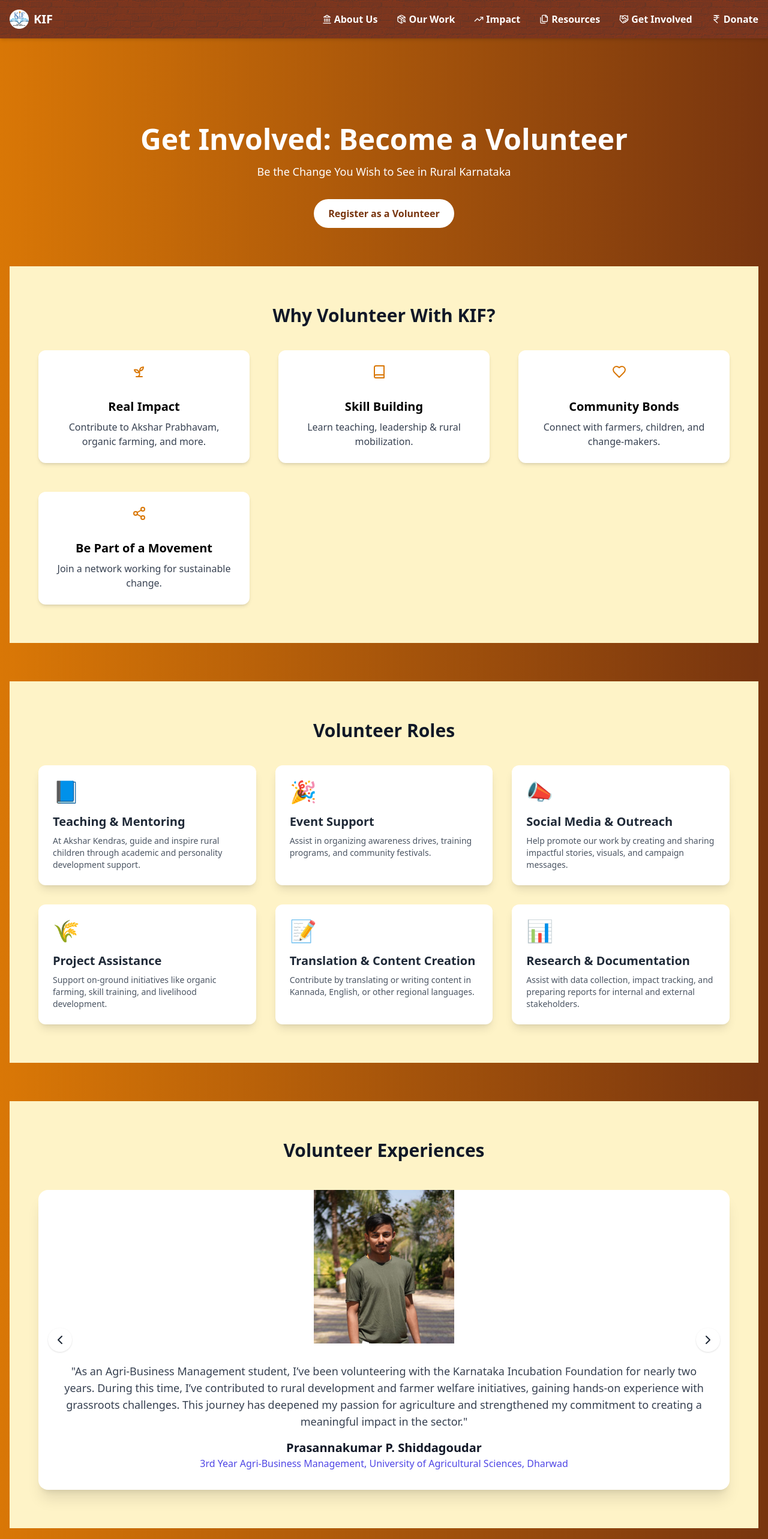
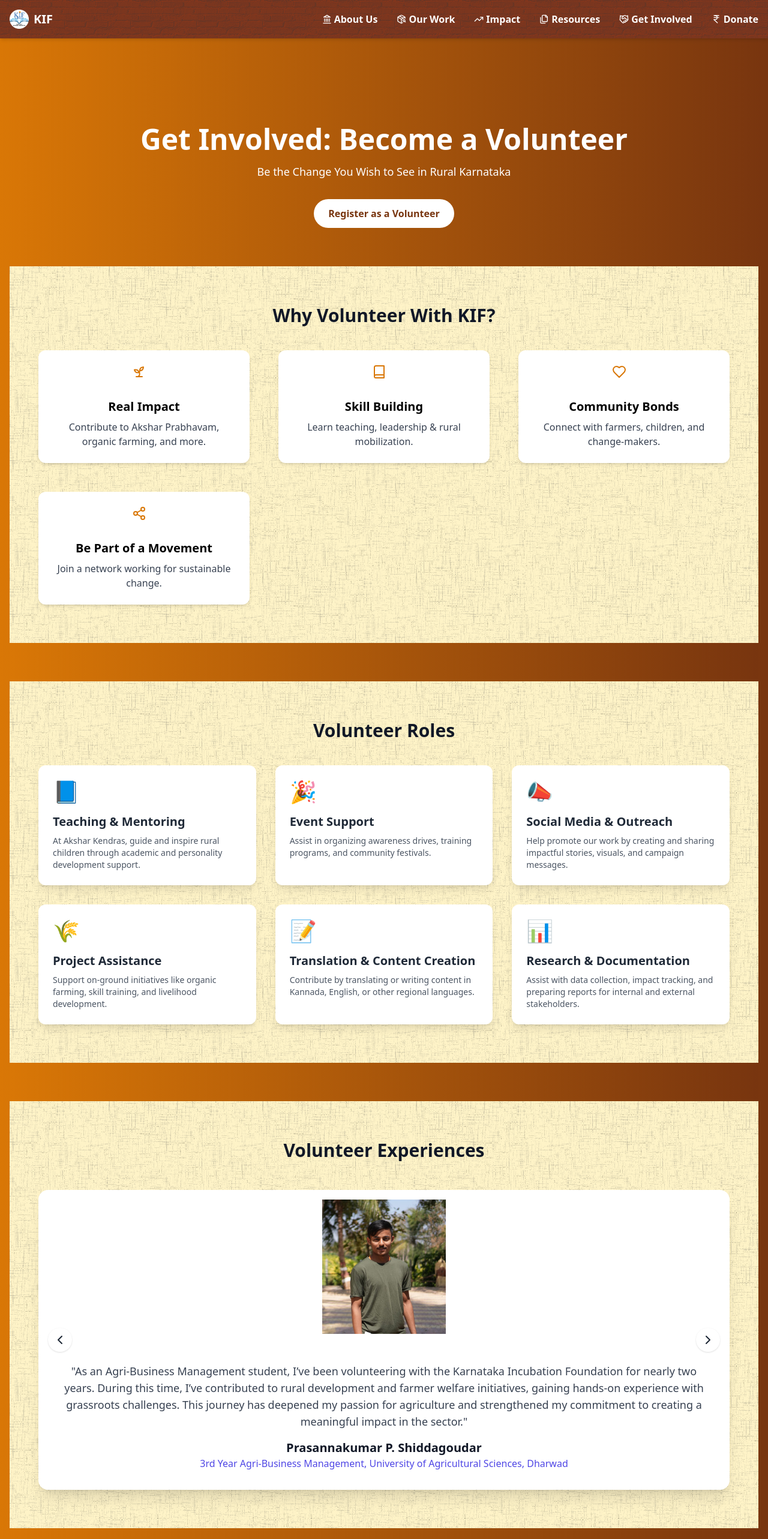
Before and after one commit to adityspecial/new-village, a React (Vite) app in the folder project/: page /get-involved/volunteer in a window 1280 px wide. Shown: the top 2566 px of the page at 60% size. Built offline with nearby package versions, Linux system fonts and the light colour scheme.

Commit message:
Updated Volunteers Page

```diff
--- a/project/src/components/TestimonialCarousel.tsx
+++ b/project/src/components/TestimonialCarousel.tsx
@@ -29,7 +29,7 @@ const TestimonialCarousel: React.FC<CarouselProps> = ({ testimonials }) => {
               className={`absolute inset-0 transition-opacity duration-500 ${isActive ? 'opacity-100 z-20' : 'opacity-0 z-10'}`}
             >
               <div className="bg-white rounded-2xl shadow-xl overflow-hidden">
-                <div className="h-64">
+                <div className="h-64 p-4">
                   <img src={t.image} alt={t.author} className="w-full h-full object-top object-contain" />
                 </div>
                 <div className="p-8">
@@ -52,4 +52,25 @@ const TestimonialCarousel: React.FC<CarouselProps> = ({ testimonials }) => {
   );
 };
 
+export const testimonials = [
+  {
+    content: `As an Agri-Business Management student, I’ve been volunteering with the Karnataka Incubation Foundation for nearly two years. During this time, I’ve contributed to rural development and farmer welfare initiatives, gaining hands-on experience with grassroots challenges. This journey has deepened my passion for agriculture and strengthened my commitment to creating a meaningful impact in the sector.`,
+    author: 'Prasannakumar P. Shiddagoudar',
+    role: '3rd Year Agri-Business Management, University of Agricultural Sciences, Dharwad',
+    image: '/public/images/volunteers/Prasanna.jpg',
+  },
+  {
+    content: `I was fortunate to be part of the team conducting training sessions for farmers, aimed at introducing them to new, sustainable farming techniques. The training covered everything from pest management to crop rotation. Through these sessions, farmers learned how to enhance their crop yields and adopt more sustainable methods. Knowing that my efforts directly contributed to improving their productivity and long-term practices was incredibly rewarding.`,
+    author: 'Rohit Kotagi',
+    role: 'B.Sc Hons agriculture, University of Agricultural Sciences, Dharwad',
+    image: '/public/images/volunteers/Rohit.jpg',
+  },
+  {
+    content: `As a volunteer with KIF, my main responsibility was to connect local farmers directly with customers, eliminating the need for middlemen. This initiative was crucial in ensuring farmers received fair prices for their produce and could build lasting, trust-based relationships with buyers. The direct connections I helped establish not only increased farmers' income but also improved their overall market access. It felt truly fulfilling to contribute to a model that supports farmer self-reliance and economic empowerment.`,
+    author: 'Suraj Naste',
+    role: '3rd Year Agri-Business Management, University of Agricultural Sciences, Dharwad',
+    image: '/public/images/volunteers/Suraj.jpg',
+  },
+];
+
 export default TestimonialCarousel;
--- a/project/src/components/VolunteerPage.tsx
+++ b/project/src/components/VolunteerPage.tsx
@@ -1,9 +1,8 @@
 import React, { useState } from 'react';
-import { Heart, Book, Calendar, Share2, Sprout, FileText } from 'lucide-react';
+import { Heart, Book, Share2, Sprout } from 'lucide-react';
 import Modal from './Modal';
 import RegistrationForm from './RegistrationForm';
-import TestimonialCarousel from './TestimonialCarousel';
-import { testimonials } from './testimonials';
+import TestimonialCarousel, { testimonials } from './TestimonialCarousel';
 
 const VolunteerPage: React.FC = () => {
   const [isModalOpen, setIsModalOpen] = useState(false);
@@ -23,7 +22,7 @@ const VolunteerPage: React.FC = () => {
         </button>
       </section>
 
-      <section className="bg-amber-100 py-16 px-4">
+      <section className="bg-amber-100 py-16 px-4 pattern-bg-yellow">
       <h2 className="text-3xl font-bold text-gray-900 mb-10">Why Volunteer With KIF?</h2>
           <div className="max-w-6xl mx-auto grid gap-12 md:grid-cols-2 lg:grid-cols-3">
           {[
@@ -44,7 +43,7 @@ const VolunteerPage: React.FC = () => {
       <section className="h-16 bg-gradient-to-r from-amber-600 to-amber-900" />
 
 
-      <section className="bg-amber-100 py-16 px-4">
+      <section className="bg-amber-100 py-16 px-4 pattern-bg-yellow">
   <div className="max-w-6xl mx-auto text-center">
     <h2 className="text-3xl font-bold text-gray-900 mb-10">Volunteer Roles</h2>
     <div className="grid sm:grid-cols-2 lg:grid-cols-3 gap-8">
@@ -95,7 +94,7 @@ const VolunteerPage: React.FC = () => {
 
 <section className="h-16 bg-gradient-to-r from-amber-600 to-amber-900" />
 
-      <section className="py-16 px-4 bg-amber-100">
+      <section className="py-16 px-4 bg-amber-100 pattern-bg-yellow">
         <div className="max-w-6xl mx-auto">
           <h2 className="text-3xl font-bold text-center text-gray-900 mb-12">Volunteer Experiences</h2>
           <TestimonialCarousel testimonials={testimonials} />
--- a/project/src/components/testimonials.ts
+++ /dev/null
@@ -1,20 +0,0 @@
-export const testimonials = [
-    {
-      content: `As an Agri-Business Management student, I’ve been volunteering with the Karnataka Incubation Foundation for nearly two years. During this time, I’ve contributed to rural development and farmer welfare initiatives, gaining hands-on experience with grassroots challenges. This journey has deepened my passion for agriculture and strengthened my commitment to creating a meaningful impact in the sector.`,
-      author: 'Prasannakumar P. Shiddagoudar',
-      role: '3rd Year Agri-Business Management, University of Agricultural Sciences, Dharwad',
-      image: '/public/images/volunteers/Prasanna.jpg',
-    },
-    {
-      content: `I was fortunate to be part of the team conducting training sessions for farmers, aimed at introducing them to new, sustainable farming techniques. The training covered everything from pest management to crop rotation. Through these sessions, farmers learned how to enhance their crop yields and adopt more sustainable methods. Knowing that my efforts directly contributed to improving their productivity and long-term practices was incredibly rewarding.`,
-      author: 'Rohit Kotagi',
-      role: 'B.Sc Hons agriculture, University of Agricultural Sciences, Dharwad',
-      image: '/public/images/volunteers/Rohit.jpg',
-    },
-    {
-      content: `As a volunteer with KIF, my main responsibility was to connect local farmers directly with customers, eliminating the need for middlemen. This initiative was crucial in ensuring farmers received fair prices for their produce and could build lasting, trust-based relationships with buyers. The direct connections I helped establish not only increased farmers' income but also improved their overall market access. It felt truly fulfilling to contribute to a model that supports farmer self-reliance and economic empowerment.`,
-      author: 'Suraj Naste',
-      role: '3rd Year Agri-Business Management, University of Agricultural Sciences, Dharwad',
-      image: '/public/images/volunteers/Suraj.jpg',
-    },
-  ];
```
